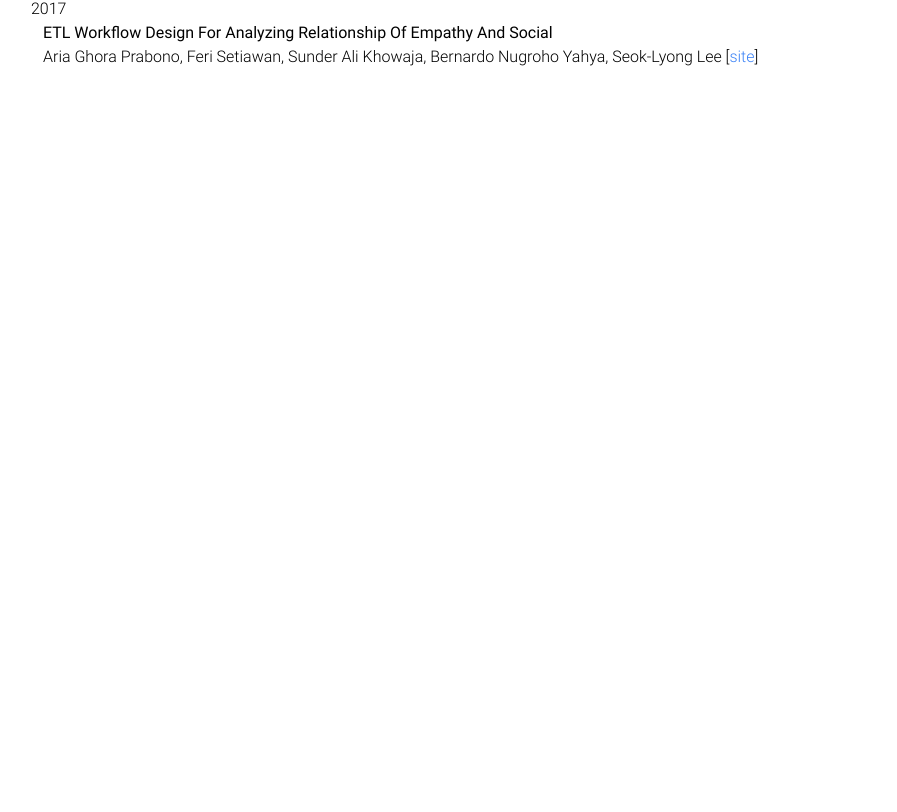
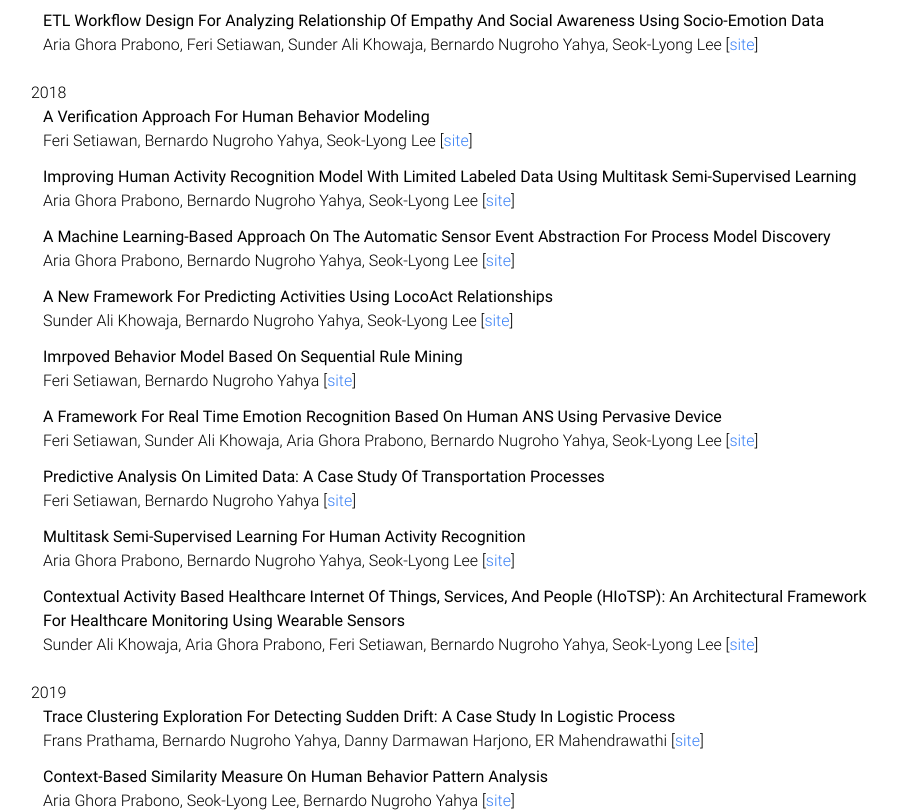
Before and after one commit to IME-DBALab/dba-website, a Next.js app: page /publications in a window 1280 px wide. Shown: the part 749-1561 px from the top of the page, without its empty margins (189-1086 px from the left). Before the commit the page ends 898 px from the top, so only its background shows below. Built offline with nearby package versions, Linux system fonts and the light colour scheme.

Commit message:
Update publication.ts. URL and PdfUrl not included yet

```diff
--- a/src/assets/data/publications.ts
+++ b/src/assets/data/publications.ts
@@ -1,25 +1,12 @@
 interface Publication {
   date: Date
   title: string
-  url: string
+  url?: string
   authors: string[]
+  pdfUrl?: string
 }
 
 const publications: Publication[] = [
-  {
-    date: new Date("2023-04-11"),
-    title:
-      "A Framework for Privacy-Preserved Collaborative Learning in Smart Factory Environment",
-    url: "https://link.springer.com/chapter/10.1007/978-3-031-27199-1_42",
-    authors: ["Ericka Pamela Bermudez Pillado", "Tori Bukit", "Sean Yonathan Tanjung", "Hyun-Woo Lim", "Ignatius Iwan", "Bernardo Nugroho Yahya", "Seok-Lyong Lee"],
-    },
-  {
-    date: new Date("2022-06-01"),
-    title:
-      "Federated Domain Adaptation based Human Activity Recognition using FADA and CORAL",
-    url: "https://www.dbpia.co.kr/pdf/pdfView.do?nodeId=NODE11113549",
-    authors: ["Ignatius Iwan", "Bernardo Nugroho Yahya", "Seok-Lyong Lee"],
-    },
   {
     date: new Date("2016-06-01"),
     title:
@@ -35,6 +22,13 @@ const publications: Publication[] = [
     authors: ["Sunder Ali Khowaja", "Bernardo Nugroho Yahya", "Seok-Lyong Lee"],
     },
   {
+    date: new Date("2016-09-01"),
+    title:
+      "An Effective Threshold Based Measurement Techinque for Fall Detection using Smart Devices",
+    url: "https://www.dbpia.co.kr/pdf/pdfView.do?nodeId=NODE07017901",
+    authors: ["Sunder Ali Khowaja", "Feri Setiawan", "Aria Ghora Prabono", "Bernardo Nugroho Yahya", "Seok-Lyong Lee"],
+    },
+  {
     date: new Date("2016-11-01"),
     title:
       "Citizen-driven public service improvement using process mining",
@@ -42,11 +36,217 @@ const publications: Publication[] = [
     authors: ["Feri Setiawan", "Bernardo Nugroho Yahya"],
     },
   {
+    date: new Date("2017-11-01"),
+    title:
+      "Towards Anomaly Detection System using Wearable Sensors",
+    url: "https://www.dbpia.co.kr/pdf/pdfView.do?nodeId=NODE07060154",
+    authors: ["Aria Ghora Prabono", "Feri Setiawan", "Sunder Ali Khowaja", "Bernardo Nugroho Yahya", "Seok-Lyong Lee"],
+    },
+  {
     date: new Date("2017-12-01"),
     title:
-      "ETL Workflow Design for Analyzing Relationship of Empathy and Social",
+      "Hierarchical Classification Method Based on Selective Learning of Slacked Hierarchy for Activity Recognition System",
+    url: "https://www.dbpia.co.kr/pdf/pdfView.do?nodeId=NODE07060154",
+    authors: ["Sunder Ali Khowaja", "Bernardo Nugroho Yahya", "Seok-Lyong Lee"],
+    },
+  {
+    date: new Date("2017-12-01"),
+    title:
+      "ETL Workflow Design for Analyzing Relationship of Empathy and Social Awareness using Socio-Emotion Data",
     url: "https://www.dbpia.co.kr/pdf/pdfView.do?nodeId=NODE07060154",
     authors: ["Aria Ghora Prabono", "Feri Setiawan", "Sunder Ali Khowaja", "Bernardo Nugroho Yahya", "Seok-Lyong Lee"],
+    },
+  {
+    date: new Date("2018-01-01"),
+    title:
+      "A Verification Approach for Human Behavior Modeling",
+    authors: ["Feri Setiawan", "Bernardo Nugroho Yahya", "Seok-Lyong Lee"],
+    },
+  {
+    date: new Date("2018-01-01"),
+    title:
+      "Improving Human Activity Recognition Model with Limited Labeled Data using Multitask Semi-Supervised Learning",
+    authors: ["Aria Ghora Prabono", "Bernardo Nugroho Yahya", "Seok-Lyong Lee"],
+    },
+  {
+    date: new Date("2018-04-01"),
+    title:
+      "A Machine Learning-based Approach on The Automatic Sensor Event Abstraction for Process Model Discovery",
+    authors: ["Aria Ghora Prabono", "Bernardo Nugroho Yahya", "Seok-Lyong Lee"],
+    },
+  {
+    date: new Date("2018-04-01"),
+    title:
+      "A New Framework for Predicting Activities using LocoAct Relationships",
+    authors: ["Sunder Ali Khowaja", "Bernardo Nugroho Yahya", "Seok-Lyong Lee"],
+    },
+  {
+    date: new Date("2018-7-01"),
+    title:
+      "Imrpoved Behavior Model Based on Sequential Rule Mining",
+    authors: ["Feri Setiawan", "Bernardo Nugroho Yahya"],
+    },
+  {
+    date: new Date("2018-7-23"),
+    title:
+      "A Framework for Real Time Emotion Recognition Based on Human ANS using Pervasive Device",
+    authors: ["Feri Setiawan", "Sunder Ali Khowaja", "Aria Ghora Prabono", "Bernardo Nugroho Yahya", "Seok-Lyong Lee"],
+    },
+  {
+    date: new Date("2018-11-01"),
+    title:
+      "Predictive Analysis on Limited Data: A Case Study of Transportation Processes",
+    authors: ["Feri Setiawan", "Bernardo Nugroho Yahya"],
+    },
+  {
+    date: new Date("2018-11-01"),
+    title:
+      "Multitask Semi-supervised Learning for Human Activity Recognition",
+    authors: ["Aria Ghora Prabono", "Bernardo Nugroho Yahya", "Seok-Lyong Lee"],
+    },
+  {
+    date: new Date("2018-11-09"),
+    title:
+      "Contextual Activity Based Healthcare Internet of Things, Services, and People (HIoTSP): An architectural framework for healthcare monitoring using wearable sensors",
+    authors: ["Sunder Ali Khowaja", "Aria Ghora Prabono", "Feri Setiawan", "Bernardo Nugroho Yahya", "Seok-Lyong Lee"],
+    },
+  {
+    date: new Date("2019-01-01"),
+    title:
+      "Trace Clustering Exploration for Detecting Sudden Drift: A case study in logistic process",
+    authors: ["Frans Prathama", "Bernardo Nugroho Yahya", "Danny Darmawan Harjono", "ER Mahendrawathi"],
+    },
+  {
+    date: new Date("2019-07-01"),
+    title:
+      "Context-based Similarity Measure on Human Behavior Pattern Analysis",
+    authors: ["Aria Ghora Prabono","Seok-Lyong Lee","Bernardo Nugroho Yahya"],
+    },
+  {
+    date: new Date("2019-08-01"),
+    title:
+      "Deep Activity Recognition Model on Imaging Sensor Data",
+    authors: ["Feri Setiawan","Bernardo Nugroho Yahya","Seok-Lyong Lee"],
+    },
+  {
+    date: new Date("2019-11-01"),
+    title:
+      "Hyperparameter Optimization using Random Search and Asynchronous Successive Halving for Human Activity Recognition",
+    authors: ["Wenny Franciska Senjaya", "Bernardo Nugroho Yahya", "Seok-Lyong Lee"],
+    },
+  {
+    date: new Date("2019-11-01"),
+    title:
+      "Analysis Framework for Discovering Multiple Case Perspective Human Behavior Model",
+    authors: ["Frans Prathama", "Bernardo Nugroho Yahya"],
+    },
+  {
+    date: new Date("2020-10-06"),
+    title:
+      "Fine-grained emotion recogntion: fusion of physiological signals and facial expressions on spontaneous emotion corpus",
+    authors: ["Feri Setiawan", "Aria Ghora Prabono", "Sunder Ali Khowaja", "Wangsoo Kim", "Kyoungsoo Park", "Bernardo Nugroho Yahya", "Seok-Lyong Lee", "Jin Pyo Hong"],
+    },
+  {
+    date: new Date("2020-11-01"),
+    title:
+      "Automated RULA for a sequenece of activities based on sensor data",
+    authors: ["Wenny Franciska Senjaya", "Frans Prathama", "Feri Setiawan", "Aria Ghora Prabono", "Bernardo Nugroho Yahya", "Seok-Lyong Lee"],
+    },
+  {
+    date: new Date("2020-12-01"),
+    title:
+      "CAPHAR: Context-aware Personalized Human Activity Recognition using associative learning in smart environments",
+    authors: ["Sunder Ali Khowaja", "Bernardo Nugroho Yahya", "Seok-Lyong Lee"],
+    },
+  {
+    date: new Date("2021-01-01"),
+    title:
+      "Hybrid Domain Adaptation with Deep Network Architecture for End-to-end Cross-domain Human Activity Recognition",
+    authors: ["Aria Ghora Prabono", "Bernardo Nugroho Yahya", "Seok-Lyong Lee"],
+    },
+  {
+    date: new Date("2021-02-01"),
+    title:
+      "Atypical sample Regularizer Autoencoder for Cross-domain Human Activity Recognition",
+    authors: ["Aria Ghora Prabono", "Bernardo Nugroho Yahya", "Seok-Lyong Lee"],
+    },
+  {
+    date: new Date("2021-02-01"),
+    title:
+      "Toward soft real-time stress detection using wrist-worn devices for human workspaces",
+    authors: ["Sunder Ali Khowaja", "Aria Ghora Prabono", "Feri Setiawan", "Bernardo Nugroho Yahya", "Seok-Lyong Lee"],
+    },
+  {
+    date: new Date("2021-02-01"),
+    title:
+      "Personalized recommendation by matrix co-factorization with multiple implicit feedback on pairwise comparison",
+    authors: ["Frans Prathama", "Wenny Franciska Senjaya", "Bernardo Nugroho Yahya", "Seok-Lyong Lee"],
+    },
+  {
+    date: new Date("2021-07-12"),
+    title:
+      "A multi-case persepective analytical framework for discovering human daily behavior from sensors using process mining",
+    authors: ["Frans Prathama", "Bernardo Nugroho Yahya", "Seok-Lyong Lee"],
+    },
+  {
+    date: new Date("2021-11-01"),
+    title:
+      "Hybrid domain adaptation for sensor-based human activity recognition in a heterogeneous setup with feature commonalities",
+    authors: ["Aria Ghora Prabono", "Bernardo Nugroho Yahya", "Seok-Lyong Lee"],
+    },
+  {
+    date: new Date("2021-11-01"),
+    title:
+      "Cascaded and Recursive ConvNets (CRCNN): An effective and flexible approach for image denoising",
+    authors: ["Sunder Ali Khowaja", "Bernardo Nugroho Yahya", "Seok-Lyong Lee"],
+    },
+  {
+    date: new Date("2021-11-01"),
+    title:
+      "Ergonomics Risk Assessment with a Hybrid Neural Network Architecture",
+    authors: ["Wenny Franciska Senjaya", "Bernardo Nugroho Yahya", "Seok-Lyong Lee"],
+    },
+  {
+    date: new Date("2022-06-01"),
+    title:
+      "Sequential inter-hop graph convolutional neural network (SIhGCN) for skeleton-based human action recognition",
+    url: "https://www.dbpia.co.kr/pdf/pdfView.do?nodeId=NODE11113549",
+    authors: ["Feri Setiawan", "Bernardo Nugroho Yahya", "Seok-Ju Chun", "Seok-Lyong Lee"],
+    },
+  {
+    date: new Date("2022-06-01"),
+    title:
+      "Federated Domain Adaptation based Human Activity Recognition using FADA and CORAL",
+    url: "https://www.dbpia.co.kr/pdf/pdfView.do?nodeId=NODE11113549",
+    authors: ["Ignatius Iwan", "Bernardo Nugroho Yahya", "Seok-Lyong Lee"],
+    },
+  {
+    date: new Date("2022-08-01"),
+    title:
+      "Multiple-instance domain adaptation for cost-effective sensor-based human activity recognition",
+    url: "https://link.springer.com/chapter/10.1007/978-3-031-27199-1_42",
+    authors: ["Aria Ghora Prabono", "Bernardo Nugroho Yahya", "Seok-Lyong Lee"],
+    },
+  {
+    date: new Date("2022-10-20"),
+    title:
+      "A Framework for Privacy-Preserved Collaborative Learning in Smart Factory Environment",
+    url: "https://link.springer.com/chapter/10.1007/978-3-031-27199-1_42",
+    authors: ["Ericka Pamela Bermudez Pillado", "Tori Bukit", "Sean Yonathan Tanjung", "Hyun-Woo Lim", "Ignatius Iwan", "Bernardo Nugroho Yahya", "Seok-Lyong Lee"],
+    },
+  {
+    date: new Date("2022-11-17"),
+    title:
+      "Sensor-Based Motion Tracking System Evaluation for RULA in Assembly Task",
+    url: "https://link.springer.com/chapter/10.1007/978-3-031-27199-1_42",
+    authors: ["Wenny Franciska Senjaya", "Bernardo Nugroho Yahya", "Seok-Lyong Lee"],
+    },
+  {
+    date: new Date("2023-03-06"),
+    title:
+      "Normalized Attention Inter-Channel Pooling (NAIP) for Deep Convolutional Neural Network Regularization",
+    url: "https://link.springer.com/chapter/10.1007/978-3-031-27199-1_42",
+    authors: ["Feri Setiawan", "Bernardo Nugroho Yahya", "Seok-Lyong Lee"],
     },
 ]
 
```
